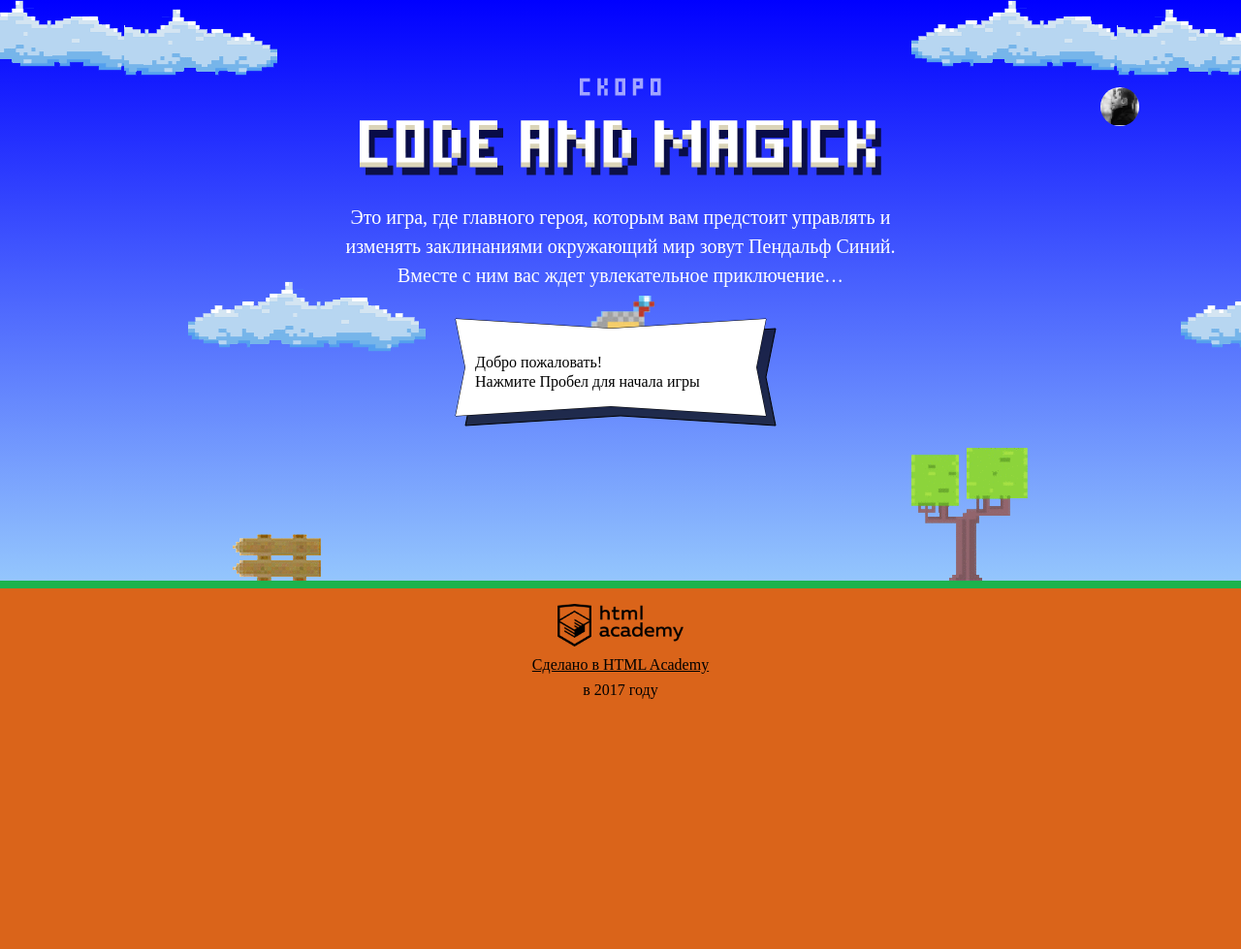
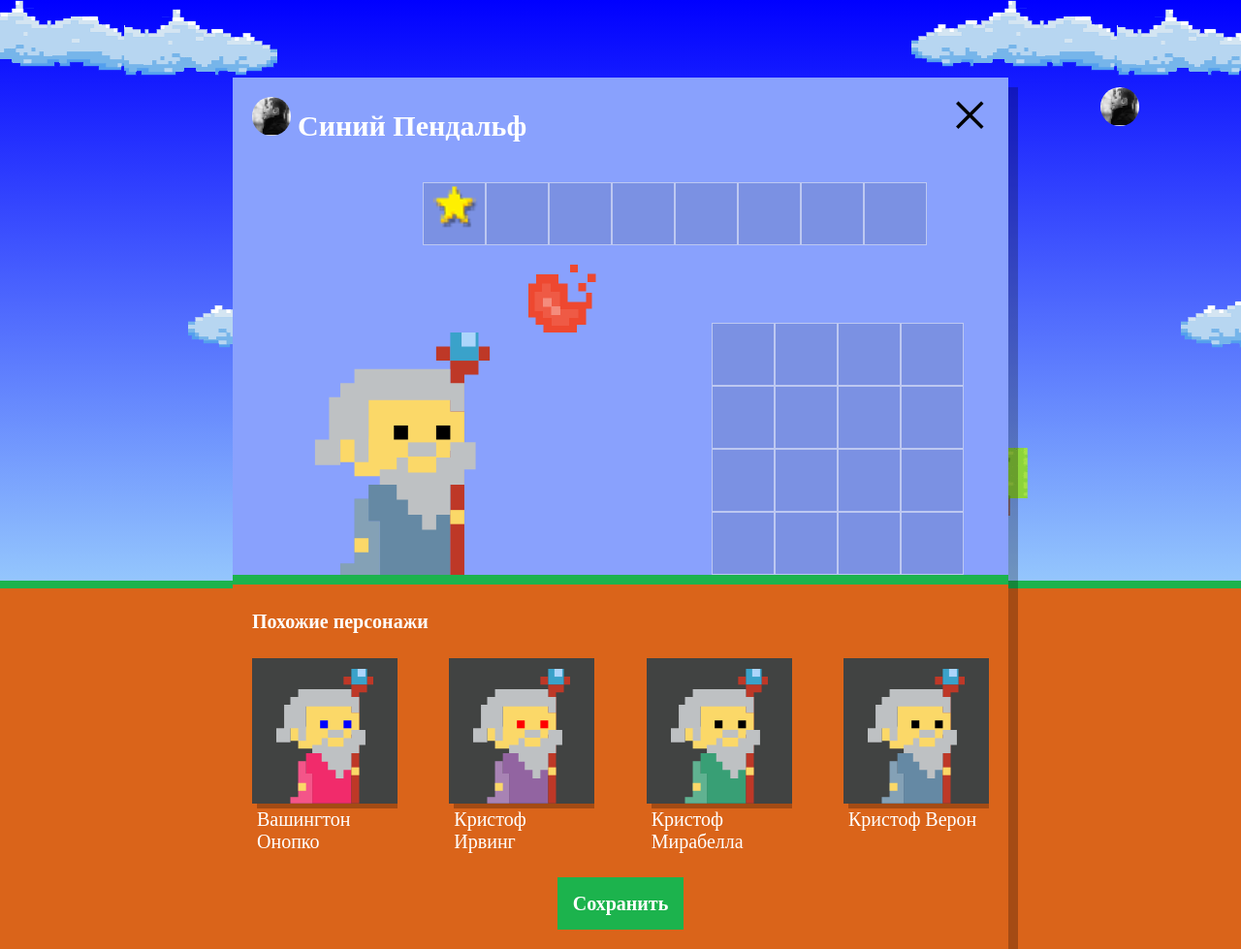
Before and after one commit to NataBoginia/940369-code-and-magick-17, a website: page index.html in a window 1280 px wide. Shown: the whole page at 97% size. Before the commit the page ends 800 px from the top, so only its background shows below. Drawn offline with Linux system fonts and the light colour scheme; a web font is replaced by a local one.

Commit message:
Add similar wizards

```diff
--- a/index.html
+++ b/index.html
@@ -203,6 +203,7 @@
   };
 </script>
 <script src="js/stats.js"></script>
+<script src="js/setup.js"></script>
 <script src="js/game.js"></script>
 
 </body>
--- /dev/null
+++ b/js/setup.js
@@ -0,0 +1,53 @@
+'use strict';
+
+var WIZARD_NAMES = ['Иван', 'Хуан Себастьян', 'Мария', 'Кристоф', 'Виктор', 'Юлия', 'Люпита', 'Вашингтон'];
+var WIZARD_SURNAMES = ['да Марья', 'Верон', 'Мирабелла', 'Вальц', 'Онопко', 'Топольницкая', 'Нионго', 'Ирвинг'];
+var COAT_COLORS = ['rgb(101, 137, 164)', 'rgb(241, 43, 107)', 'rgb(146, 100, 161)', 'rgb(56, 159, 117)', 'rgb(215, 210, 55)', 'rgb(0, 0, 0)'];
+var EYES_COLORS = ['black', 'red', 'blue', 'yellow', 'green'];
+var WIZARDS_QUANTITY = 4;
+
+var userDialog = document.querySelector('.setup');
+userDialog.classList.remove('hidden');
+
+var similarListElement = userDialog.querySelector('.setup-similar-list');
+
+var similarWizardTemplate = document.querySelector('#similar-wizard-template')
+    .content
+    .querySelector('.setup-similar-item');
+
+
+var createWizards = function (quantity) {
+  var wizards = [];
+
+  for (var i = 0; i < quantity; i++) {
+    var wizard = {};
+
+    wizard.name = WIZARD_NAMES[Math.floor(Math.random() * WIZARD_NAMES.length)] + ' ' + WIZARD_SURNAMES[Math.floor(Math.random() * WIZARD_SURNAMES.length)];
+    wizard.coatColor = COAT_COLORS[Math.floor(Math.random() * COAT_COLORS.length)];
+    wizard.eyesColor = EYES_COLORS[Math.floor(Math.random() * EYES_COLORS.length)];
+
+    wizards[i] = wizard;
+  }
+
+  return wizards;
+};
+
+var renderWizard = function (wizard) {
+  var wizardElement = similarWizardTemplate.cloneNode(true);
+
+  wizardElement.querySelector('.setup-similar-label').textContent = wizard.name;
+  wizardElement.querySelector('.wizard-coat').style.fill = wizard.coatColor;
+  wizardElement.querySelector('.wizard-eyes').style.fill = wizard.eyesColor;
+
+  return wizardElement;
+};
+
+var fragment = document.createDocumentFragment();
+var wizards = createWizards(WIZARDS_QUANTITY);
+
+for (var i = 0; i < wizards.length; i++) {
+  fragment.appendChild(renderWizard(wizards[i]));
+}
+similarListElement.appendChild(fragment);
+
+userDialog.querySelector('.setup-similar').classList.remove('hidden');
```
